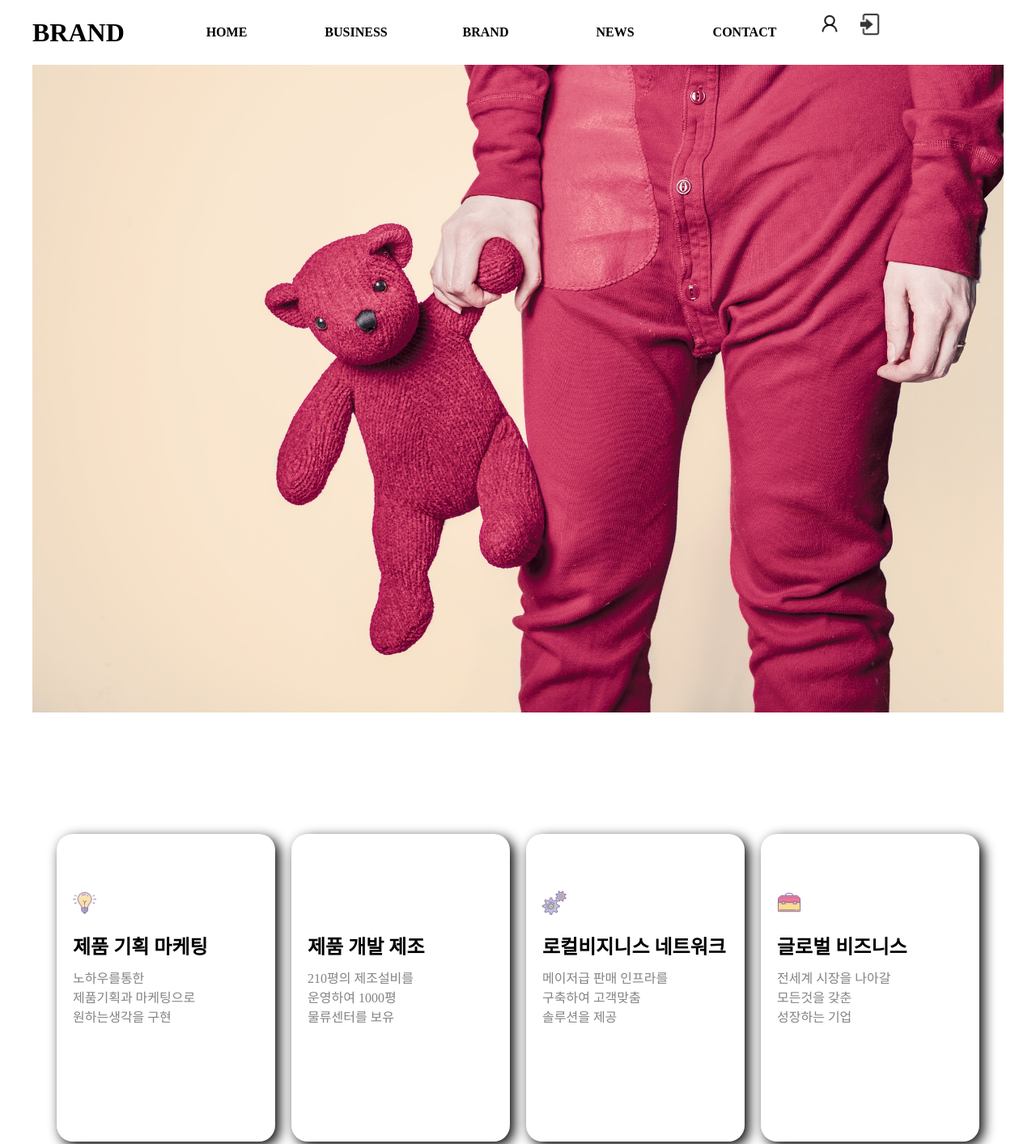
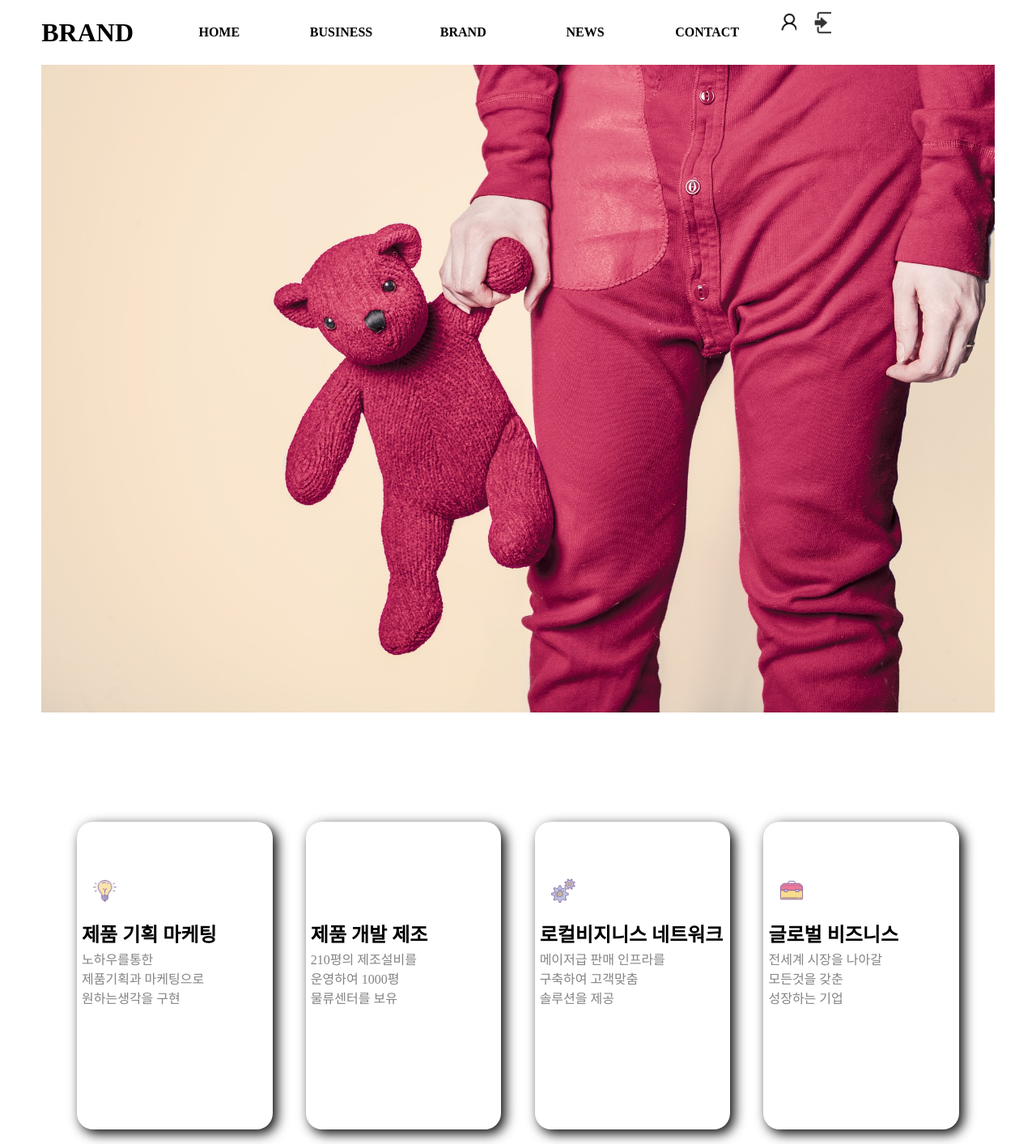
Before and after one commit to jinHanyoon/project3, a plain HTML site: page 프로젝트3/index.html in a window 1280 px wide. Shown: the top 1413 px of the page at 81% size. Drawn offline with Linux system fonts and the light colour scheme.

Commit message:
Add files via upload

```diff
--- a/프로젝트3/style.css
+++ b/프로젝트3/style.css
@@ -120,14 +120,6 @@ box-shadow: 10px 15px 20px rgb(0 0 0 / 19%);}
                  float: left; background: url(./image/icons8-home-128.png);
                    background-repeat: no-repeat; background-size: cover;}
 
-
-
-
-
-
-
-
-
 .page3_left li.on{transition: all 1.0s;
     border-radius: 30px;
     padding-right: 50px;
@@ -242,3 +234,24 @@ float: left; width: 50px; height: 50px;
                     color: rgb(92, 90, 90);}
 .last_text{margin-top: 65px; color: black;}
 .last_p{ color: rgb(92, 90, 90);}
+
+
+
+@media screen  and (max-width:1300px){
+    .header_in{width: 92%;margin: 0 auto;}
+    .logo{width: 11.5%;}
+    .nav{width: 92%; float: left;}
+    .nav_menu .nav_m li{width: 11.3%;
+            margin-left: 1.5%; }
+    .burger{width:20%; margin-top:1.1%;}
+    .burger li{width:10%; margin-left:1.5% ;}
+
+    .page1_contents{width: 92%; margin: 0 auto;}
+
+    .page2_contents{width: 92%; margin: 0 auto;}
+    .page2_contents ul li{width:21.5%;}
+    .page2_text{margin: 11.5% 2.3% 2.3% 2.3%;}
+}   .page2_text li{margin-left:0.7% ;}
+    .page2_text h2{margin-top: 0.7%; margin-left:2.5% ;}
+    .page2_text p{margin-top: 0.7%; margin-left: 2.5%;}
+    .page2_text span{width:3.8%; margin-top:10%;}
```
